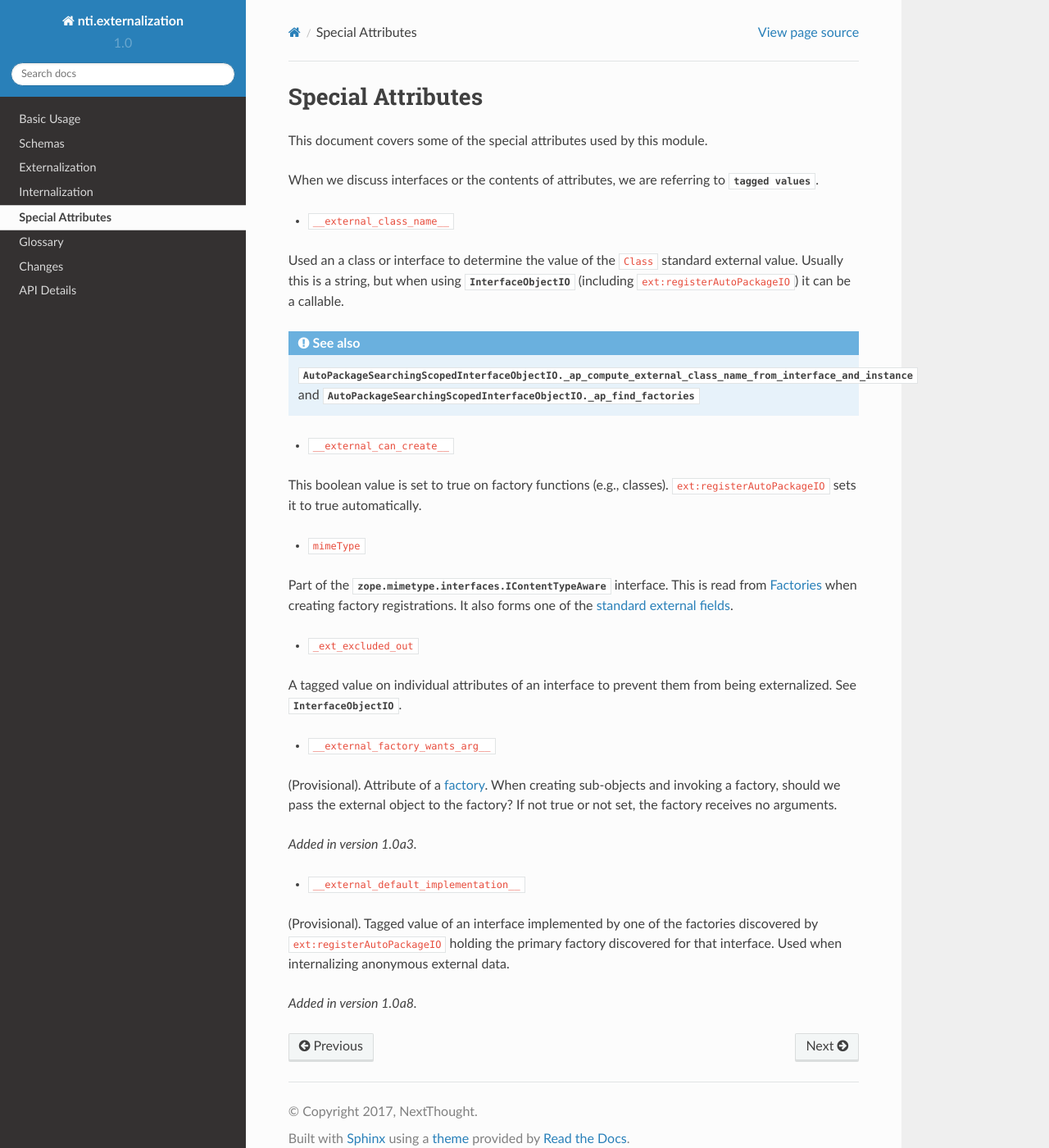
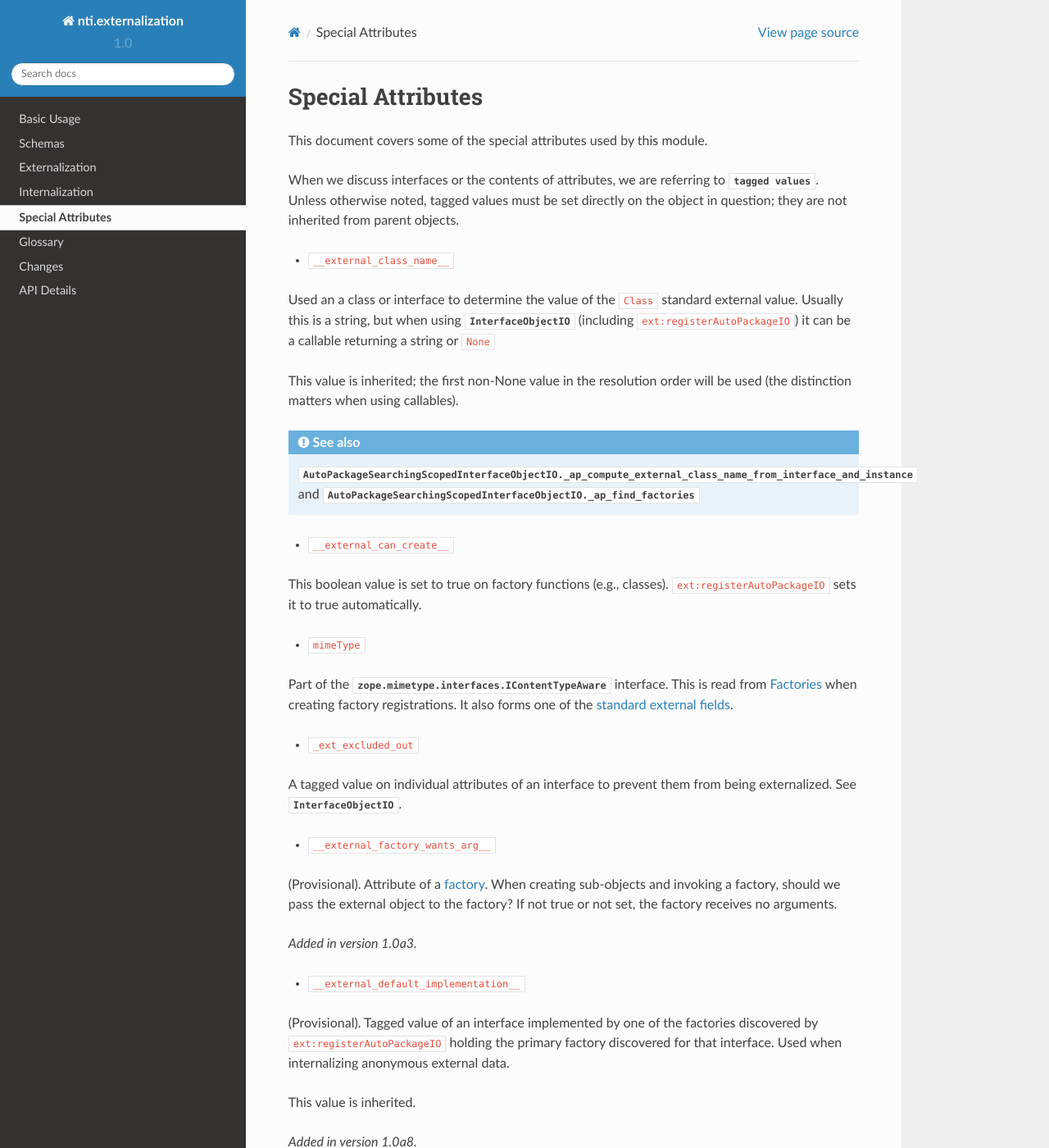
Before and after one commit to OpenNTI/nti.externalization, a Sphinx documentation site: the page built from docs/special_attributes.rst, in a window 1280 px wide and 1400 px high. Shown: the whole window at 82% size. Built offline with Sphinx 7.4.7 and the Read the Docs theme 2.0.0, drawn with Linux system fonts in a browser that asks for light colours; some of the changed text lies outside the part shown.

Commit message:
Require zope.interface 5.0, and use it to handle inheriting/not inheriting certain tagged values.
In particular, _ext_is_marker_interface is not inherited.

```diff
--- a/CHANGES.rst
+++ b/CHANGES.rst
@@ -6,7 +6,11 @@
 1.0.0a15 (unreleased)
 =====================
 
-- Add compatibility with zope.interface 5.0.
+- Add compatibility with, and require, zope.interface 5.0.
+
+- Document which tagged values are inherited and which are not.
+
+- Stop inheriting ``_ext_is_marker_interface``.
 
 
 1.0.0a14 (2019-11-13)
--- a/docs/special_attributes.rst
+++ b/docs/special_attributes.rst
@@ -6,14 +6,19 @@ This document covers some of the special attributes used by this
 module.
 
 When we discuss interfaces or the contents of attributes, we are
-referring to `tagged values <zope.interface.taggedValue>`.
+referring to `tagged values <zope.interface.taggedValue>`. Unless
+otherwise noted, tagged values must be set directly on the object in
+question; they are not inherited from parent objects.
 
 * ``__external_class_name__``
 
 Used an a class or interface to determine the value of the ``Class``
 standard external value. Usually this is a string, but when using
 `.InterfaceObjectIO` (including ``ext:registerAutoPackageIO``) it can
-be a callable.
+be a callable returning a string or ``None``
+
+This value is inherited; the first non-None value in the resolution
+order will be used (the distinction matters when using callables).
 
 .. seealso:: `.AutoPackageSearchingScopedInterfaceObjectIO._ap_compute_external_class_name_from_interface_and_instance`
    and `.AutoPackageSearchingScopedInterfaceObjectIO._ap_find_factories`
@@ -52,4 +57,15 @@ factories discovered by ``ext:registerAutoPackageIO`` holding the
 primary factory discovered for that interface. Used when internalizing
 anonymous external data.
 
+This value is inherited.
+
 .. versionadded:: 1.0a8
+
+* ``__external_accept_id__``
+
+For attributes. Documentation needed.
+
+* ``_ext_is_marker_interface``
+
+When searching for a schema to use for externalization, interfaces
+with this tagged value directly set will not be considered.
--- a/setup.py
+++ b/setup.py
@@ -193,7 +193,7 @@ setup(
         'zope.dublincore',
         'zope.event',
         'zope.hookable >= 4.2.0',
-        'zope.interface',
+        'zope.interface >= 5.0.0', # getDirectTaggedValue
         'zope.intid',
         'zope.lifecycleevent',
         'zope.location',
@@ -210,7 +210,7 @@ setup(
             'sphinx_rtd_theme',
         ],
         'benchmarks': [
-            'perf',
+            'pyperf',
         ],
     },
     entry_points=entry_points,
```
Also changed, not shown: 4 other files.
